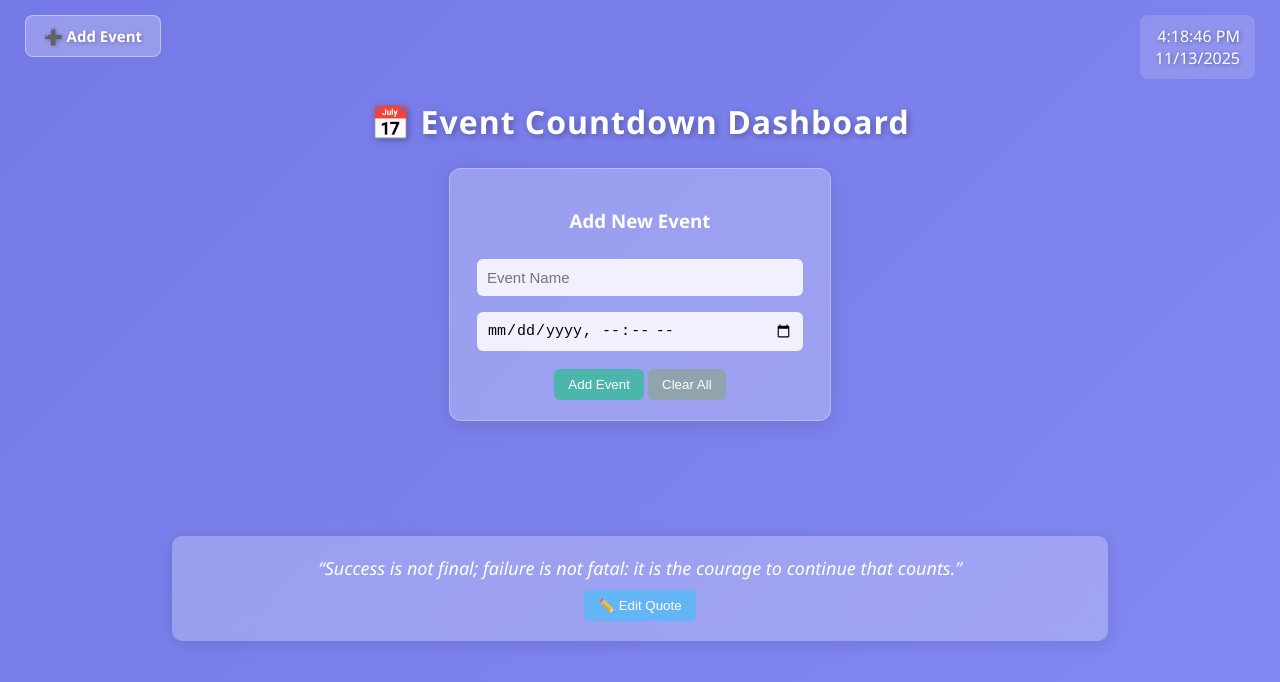
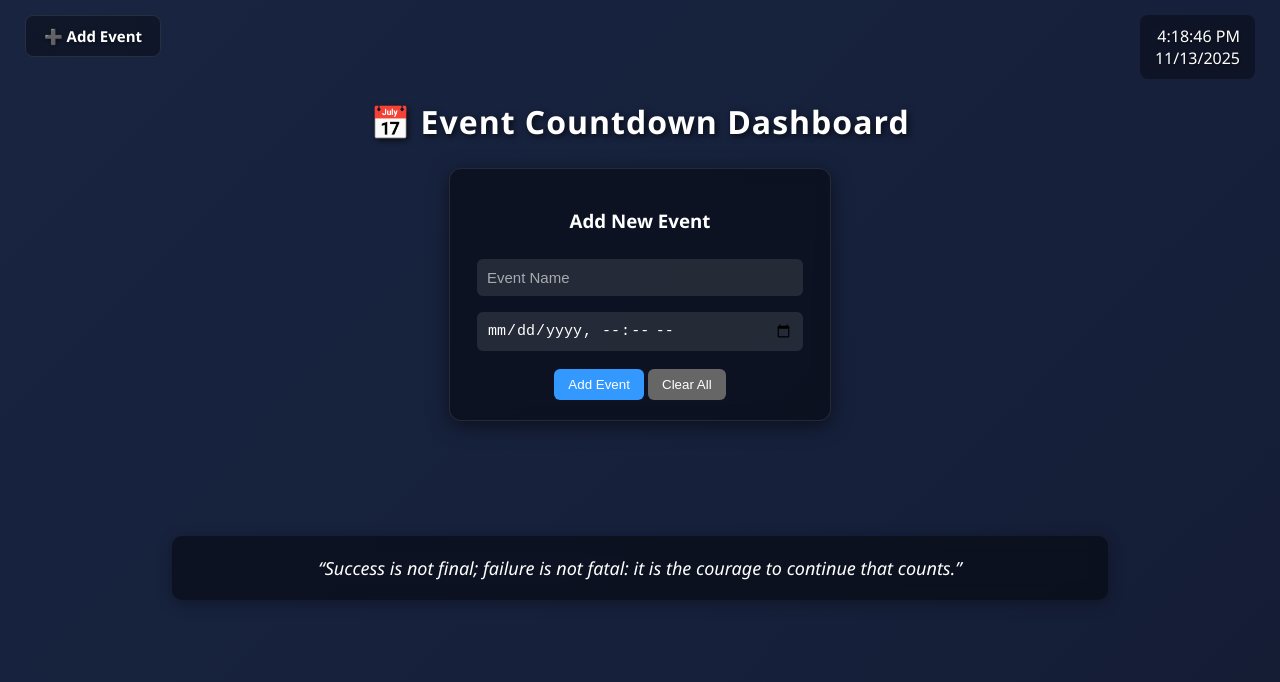
Before and after one commit to shohag368/event-dashboard, a plain HTML site: page index.html in a window 1280 px wide. Both pictures are taken after a click on the element "➕ Add Event". Drawn offline with Linux system fonts and the light colour scheme.

Commit message:
index.html

```diff
--- a/index.html
+++ b/index.html
@@ -11,10 +11,11 @@
       margin: 0;
       padding: 0;
       min-height: 100vh;
-      background: linear-gradient(135deg, #4e54c8, #8f94fb);
+      /* Windows dark mode blue gradient */
+      background: linear-gradient(135deg, #0b0c13, #1b2a47, #16203b, #0f141f);
       background-size: 400% 400%;
-      animation: gradientShift 15s ease infinite;
-      color: #222;
+      animation: gradientShift 30s ease infinite;
+      color: #fff;
       overflow-x: hidden;
     }
 
@@ -25,14 +26,14 @@
     }
 
     h1 {
-      color: #fff;
-      text-shadow: 2px 2px 6px rgba(0,0,0,0.3);
+      color: #ffffff;
+      text-shadow: 2px 2px 6px rgba(0,0,0,0.7);
       margin-top: 100px;
       letter-spacing: 1px;
       font-size: 2rem;
     }
 
-    /* ==== Clock (Top Right) ==== */
+    /* ==== Clock ==== */
     #clock-container {
       position: fixed;
       top: 15px;
@@ -40,34 +41,34 @@
       color: #fff;
       font-size: 16px;
       text-align: right;
-      text-shadow: 1px 1px 4px rgba(0,0,0,0.4);
+      text-shadow: 1px 1px 4px rgba(0,0,0,0.6);
       font-weight: 500;
-      background: rgba(255,255,255,0.15);
+      background: rgba(0,0,0,0.35);
       padding: 10px 15px;
       border-radius: 8px;
       backdrop-filter: blur(5px);
     }
 
-    /* ==== Add Event Tab (Top Left Corner) ==== */
+    /* ==== Add Event Tab ==== */
     #add-tab {
       position: fixed;
       top: 15px;
       left: 25px;
-      background: rgba(255,255,255,0.25);
-      border: 1px solid rgba(255,255,255,0.4);
+      background: rgba(0,0,0,0.35);
+      border: 1px solid rgba(255,255,255,0.1);
       backdrop-filter: blur(10px);
       padding: 10px 18px;
       border-radius: 8px;
       cursor: pointer;
-      color: #fff;
+      color: #ffffff;
       font-weight: 600;
       font-size: 15px;
-      text-shadow: 1px 1px 4px rgba(0,0,0,0.3);
+      text-shadow: 1px 1px 4px rgba(0,0,0,0.5);
       transition: 0.3s;
     }
 
     #add-tab:hover {
-      background: rgba(255,255,255,0.35);
+      background: rgba(0,0,0,0.45);
       transform: translateY(-2px);
     }
 
@@ -76,14 +77,15 @@
       display: none;
       margin: 25px auto;
       padding: 20px;
-      background: rgba(255,255,255,0.25);
+      background: rgba(0,0,0,0.45);
       backdrop-filter: blur(8px);
-      border: 1px solid rgba(255,255,255,0.3);
+      border: 1px solid rgba(255,255,255,0.1);
       border-radius: 12px;
       width: 340px;
-      box-shadow: 0 5px 20px rgba(0,0,0,0.1);
+      box-shadow: 0 5px 20px rgba(0,0,0,0.5);
       color: #fff;
       animation: fadeIn 0.4s ease;
+      text-align: center;
     }
 
     @keyframes fadeIn {
@@ -99,7 +101,12 @@
       border-radius: 6px;
       outline: none;
       font-size: 15px;
-      background: rgba(255,255,255,0.85);
+      background: rgba(255,255,255,0.1);
+      color: #fff;
+    }
+
+    .add-form input::placeholder {
+      color: rgba(255,255,255,0.6);
     }
 
     button {
@@ -114,13 +121,13 @@
 
     button:hover {
       transform: translateY(-2px);
-      box-shadow: 0 4px 10px rgba(0,0,0,0.15);
+      box-shadow: 0 4px 10px rgba(0,0,0,0.3);
     }
 
-    .edit-btn { background: #ffd54f; color: #000; }
-    .delete-btn { background: #e57373; color: #fff; }
-    .add-btn { background: #4db6ac; color: #fff; }
-    .clear-btn { background: #90a4ae; color: #fff; }
+    .edit-btn { background: #1e90ff; color: #fff; }
+    .delete-btn { background: #ff4d4d; color: #fff; }
+    .add-btn { background: #3399ff; color: #fff; }
+    .clear-btn { background: #666666; color: #fff; }
 
     /* ==== Event Cards ==== */
     .container {
@@ -130,59 +137,40 @@
     }
 
     .event {
-      background: rgba(255,255,255,0.75);
+      background: rgba(20,30,50,0.8);
       backdrop-filter: blur(6px);
-      border: 1px solid rgba(255,255,255,0.5);
+      border: 1px solid rgba(255,255,255,0.05);
       border-radius: 12px;
       padding: 20px;
       margin: 15px auto;
-      box-shadow: 0 5px 15px rgba(0,0,0,0.1);
-      display: flex;
-      justify-content: space-between;
-      align-items: center;
-      text-align: left;
-      resize: both;
-      overflow: auto;
+      box-shadow: 0 5px 15px rgba(0,0,0,0.4);
+      text-align: center;
       transition: 0.3s;
     }
 
     .event:hover {
       transform: scale(1.02);
-      box-shadow: 0 8px 20px rgba(0,0,0,0.15);
+      box-shadow: 0 8px 20px rgba(0,0,0,0.6);
     }
 
-    .event-info h3 {
-      margin: 0;
-      font-size: 18px;
-      color: #222;
-    }
-
-    .event-info p {
+    .event-info h3, .event-info p {
       margin: 5px 0;
-      color: #333;
+      color: #fff;
     }
 
     /* ==== Quote Section ==== */
     #quote-section {
       margin: 50px auto 60px;
-      background: rgba(255,255,255,0.25);
+      background: rgba(0,0,0,0.45);
       backdrop-filter: blur(8px);
       padding: 20px;
       border-radius: 10px;
       width: 70%;
-      box-shadow: 0 3px 15px rgba(0,0,0,0.1);
+      box-shadow: 0 3px 15px rgba(0,0,0,0.3);
       color: #fff;
-    }
-
-    #quote-text {
+      text-align: center;
       font-style: italic;
       font-size: 18px;
-    }
-
-    #edit-quote-btn {
-      background: #64b5f6;
-      color: #fff;
-      margin-top: 10px;
     }
 
     /* Scrollbar Styling */
@@ -190,7 +178,7 @@
       width: 8px;
     }
     ::-webkit-scrollbar-thumb {
-      background: rgba(0,0,0,0.3);
+      background: rgba(255,255,255,0.2);
       border-radius: 4px;
     }
   </style>
@@ -225,7 +213,6 @@
     <div id="quote-text" contenteditable="true" oninput="saveQuote()">
       “Success is not final; failure is not fatal: it is the courage to continue that counts.”
     </div>
-    <button id="edit-quote-btn" onclick="editQuote()">✏️ Edit Quote</button>
   </div>
 
   <script>
@@ -342,12 +329,6 @@
       localStorage.setItem('motivationalQuote', quote);
     }
 
-    function editQuote() {
-      const quoteDiv = document.getElementById('quote-text');
-      quoteDiv.contentEditable = true;
-      quoteDiv.focus();
-    }
-
     function loadQuote() {
       const savedQuote = localStorage.getItem('motivationalQuote');
       if (savedQuote) document.getElementById('quote-text').innerText = savedQuote;
```
